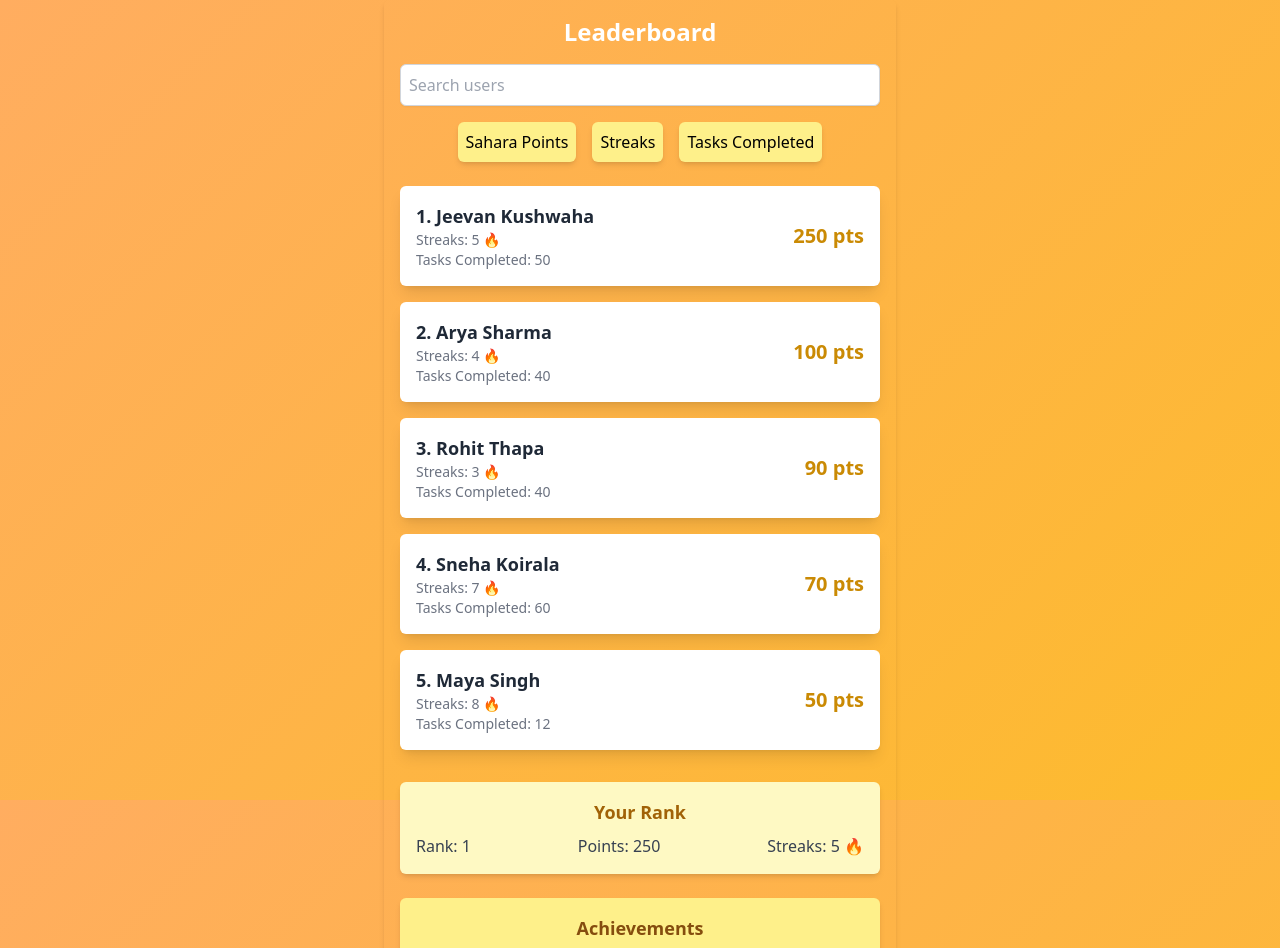
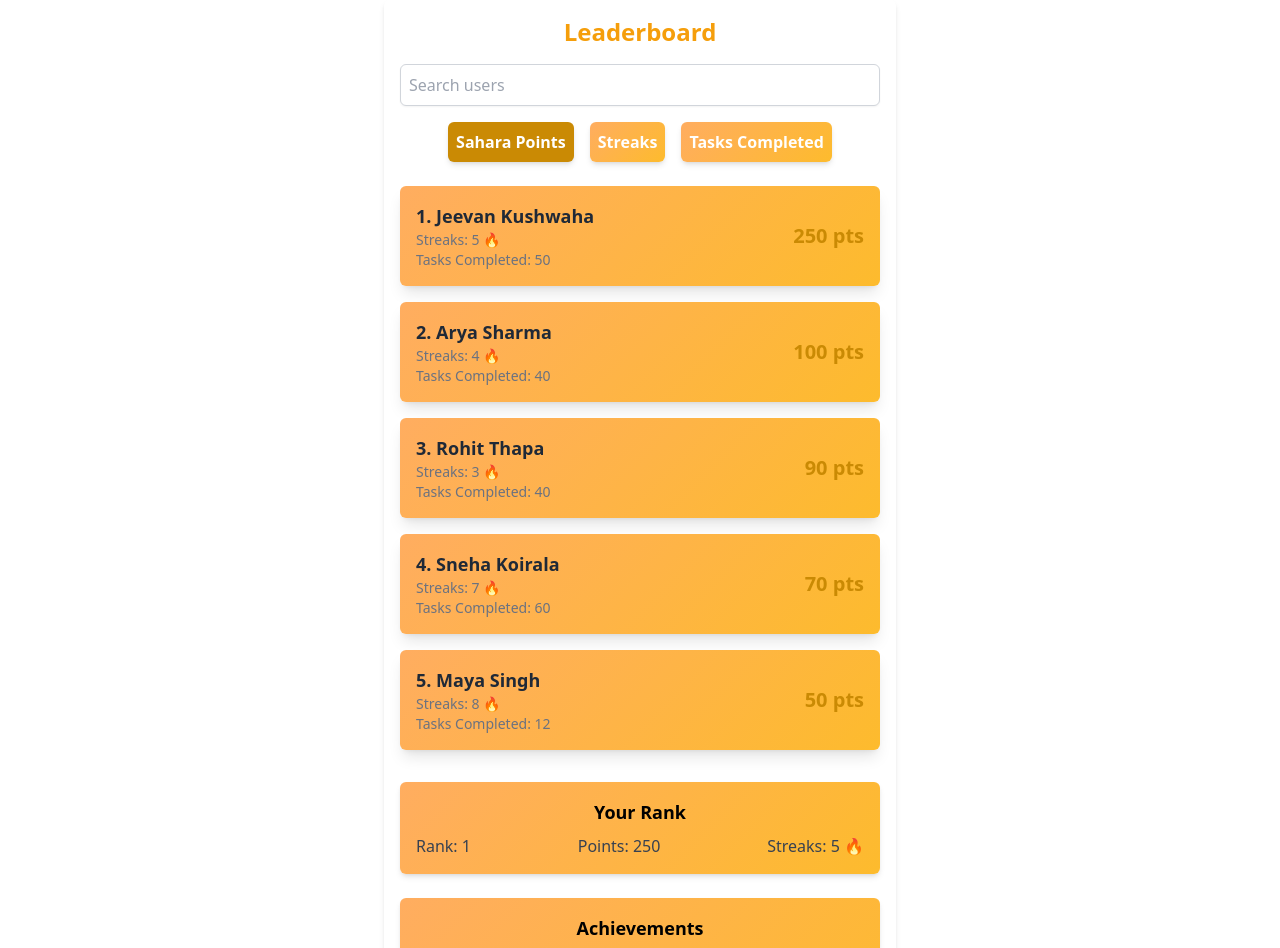
Before and after one commit to yamHainHum552/option, a Next.js app: page /leaderboard in a window 1280 px wide. Shown: the top 948 px of the page. Built offline with nearby package versions, Linux system fonts and the light colour scheme.

Commit message:
background changed

```diff
--- a/src/app/layout.js
+++ b/src/app/layout.js
@@ -20,7 +20,7 @@ export default function RootLayout({ children }) {
   return (
     <html lang="en">
       <body
-        className={`${geistSans.variable} ${geistMono.variable} antialiased background`}
+        className={`${geistSans.variable} ${geistMono.variable} antialiased `}
       >
         {children}
       </body>
--- a/src/components/chart/Chart.js
+++ b/src/components/chart/Chart.js
@@ -66,7 +66,7 @@ function WeeklyProgress() {
   };
 
   return (
-    <div className="bg-yellow-100 p-4 rounded-md shadow-md">
+    <div className="bg-white p-4 rounded-md shadow-md">
       <h3 className="text-lg font-semibold">Weekly Progress</h3>
 
       <div className="mt-4">
--- a/src/components/leaderboard/Leaderboard.jsx
+++ b/src/components/leaderboard/Leaderboard.jsx
@@ -44,7 +44,6 @@ function Leaderboard() {
   const [searchTerm, setSearchTerm] = useState("");
   const [sortedBy, setSortedBy] = useState("saharaPoints");
 
-  // Filter and sort leaderboard data
   const filteredData = leaderboardData
     .filter((user) =>
       user.name.toLowerCase().includes(searchTerm.toLowerCase())
@@ -52,8 +51,10 @@ function Leaderboard() {
     .sort((a, b) => b[sortedBy] - a[sortedBy]);
 
   return (
-    <div className="max-w-lg mx-auto p-4 background rounded-md shadow-md font-sans">
-      <h1 className="text-2xl font-bold text-center text-white">Leaderboard</h1>
+    <div className="max-w-lg mx-auto p-4  rounded-md shadow-md font-sans">
+      <h1 className="text-2xl font-bold text-center text-amber-500">
+        Leaderboard
+      </h1>
 
       {/* Search Bar */}
       <div className="mt-4 flex items-center space-x-2">
@@ -66,28 +67,27 @@ function Leaderboard() {
         />
       </div>
 
-      {/* Sorting Options */}
       <div className="mt-4 flex justify-center space-x-4">
         <button
           onClick={() => setSortedBy("saharaPoints")}
-          className={`p-2 text-black rounded-md shadow-md ${
-            sortedBy === "saharaPoints" ? "bg-yellow-200" : "bg-amber-100"
+          className={`p-2 text-white rounded-md shadow-md font-bold ${
+            sortedBy === "saharaPoints" ? "bg-yellow-600" : "background"
           }`}
         >
           Sahara Points
         </button>
         <button
           onClick={() => setSortedBy("streaks")}
-          className={`p-2 text-black rounded-md shadow-md ${
-            sortedBy === "saharaPoints" ? "bg-yellow-200" : "bg-amber-100"
+          className={`p-2 text-white rounded-md shadow-md font-bold ${
+            sortedBy === "streaks" ? "bg-yellow-600" : "background"
           }`}
         >
           Streaks
         </button>
         <button
           onClick={() => setSortedBy("tasksCompleted")}
-          className={`p-2 text-black rounded-md shadow-md ${
-            sortedBy === "saharaPoints" ? "bg-yellow-200" : "bg-amber-100"
+          className={`p-2 text-white rounded-md shadow-md font-bold ${
+            sortedBy === "tasksCompleted" ? "bg-yellow-700" : "background"
           }`}
         >
           Tasks Completed
@@ -99,7 +99,7 @@ function Leaderboard() {
         {filteredData.map((user, index) => (
           <li
             key={user.id}
-            className="flex justify-between items-center bg-white p-4 rounded-md shadow-lg hover:bg-yellow-100"
+            className="flex justify-between items-center background p-4 rounded-md shadow-lg hover:bg-yellow-100"
           >
             <div>
               <h2 className="text-lg font-semibold text-gray-800">
@@ -122,10 +122,8 @@ function Leaderboard() {
       </ul>
 
       {/* Personal Highlight */}
-      <section className="mt-8 p-4 bg-yellow-100 rounded-md shadow-md">
-        <h3 className="text-lg font-bold text-center text-yellow-700">
-          Your Rank
-        </h3>
+      <section className="mt-8 p-4 background rounded-md shadow-md">
+        <h3 className="text-lg font-bold text-center text-black">Your Rank</h3>
         <div className="flex justify-between items-center mt-2">
           <p className="text-gray-700">Rank: 1</p>
           <p className="text-gray-700">Points: 250</p>
@@ -134,8 +132,8 @@ function Leaderboard() {
       </section>
 
       {/* Milestones or Achievements */}
-      <section className="mt-6 p-4 bg-yellow-200 rounded-md shadow-md">
-        <h3 className="text-lg font-bold text-center text-yellow-800">
+      <section className="mt-6 p-4 background rounded-md shadow-md">
+        <h3 className="text-lg font-bold text-center text-black">
           Achievements
         </h3>
         <ul className="mt-2 space-y-2">
--- a/src/components/profile/Profile.jsx
+++ b/src/components/profile/Profile.jsx
@@ -101,7 +101,7 @@ function Profile() {
 
   return (
     <div className="max-w-md mx-auto p-4 font-sans">
-      <header className="flex justify-between items-center bg-yellow-200 p-4 rounded-md shadow-md relative">
+      <header className="flex justify-between items-center background p-4 rounded-md shadow-md relative">
         <button
           className="absolute right-0 top-2 "
           onClick={() => router.push("/leaderboard")}
@@ -118,7 +118,7 @@ function Profile() {
               🔥
             </span>
             Streaks:{" "}
-            <span className="font-bold text-amber-500 ml-1">
+            <span className="font-bold text-black ml-1">
               {userProfile.streaks} days
             </span>
           </h3>
@@ -128,7 +128,7 @@ function Profile() {
 
           <h3 className="text-lg font-semibold mt-2">
             Sahara Points:{" "}
-            <span className="font-bold text-green-500">{saharaPoints}</span>
+            <span className="font-bold text-black">{saharaPoints}</span>
           </h3>
         </div>
 
@@ -144,7 +144,7 @@ function Profile() {
       </header>
 
       <main className="mt-4 space-y-4">
-        <section className="bg-yellow-100 p-4 rounded-md shadow-md">
+        <section className="background p-4 rounded-md shadow-md">
           <h3 className="text-lg font-semibold">Task Targets</h3>
           <p className="text-sm text-gray-600 mt-1">
             One step at a time. Keep moving forward!
@@ -158,7 +158,7 @@ function Profile() {
           <p className="text-sm mt-1">{progress}% completed</p>
         </section>
 
-        <section className="bg-yellow-100 p-4 rounded-md shadow-md">
+        <section className="background p-4 rounded-md shadow-md">
           <h3 className="text-lg font-semibold">Task Priority</h3>
           <ul className="mt-4 space-y-2">
             {priorityTasks.map((task) => (
@@ -184,7 +184,7 @@ function Profile() {
           </ul>
           <button
             onClick={handleSubmitSelectedTasks}
-            className="p-2 mt-4 bg-amber-500 text-white rounded-md"
+            className="p-2 mt-4 bg-amber-600 text-white rounded-md"
           >
             Submit Selected Tasks
           </button>
@@ -199,7 +199,7 @@ function Profile() {
             />
             <button
               onClick={handleAddTask}
-              className="p-2 bg-yellow-400 text-white rounded-md"
+              className="p-2 bg-amber-600 text-white rounded-md"
             >
               Add
             </button>
```
